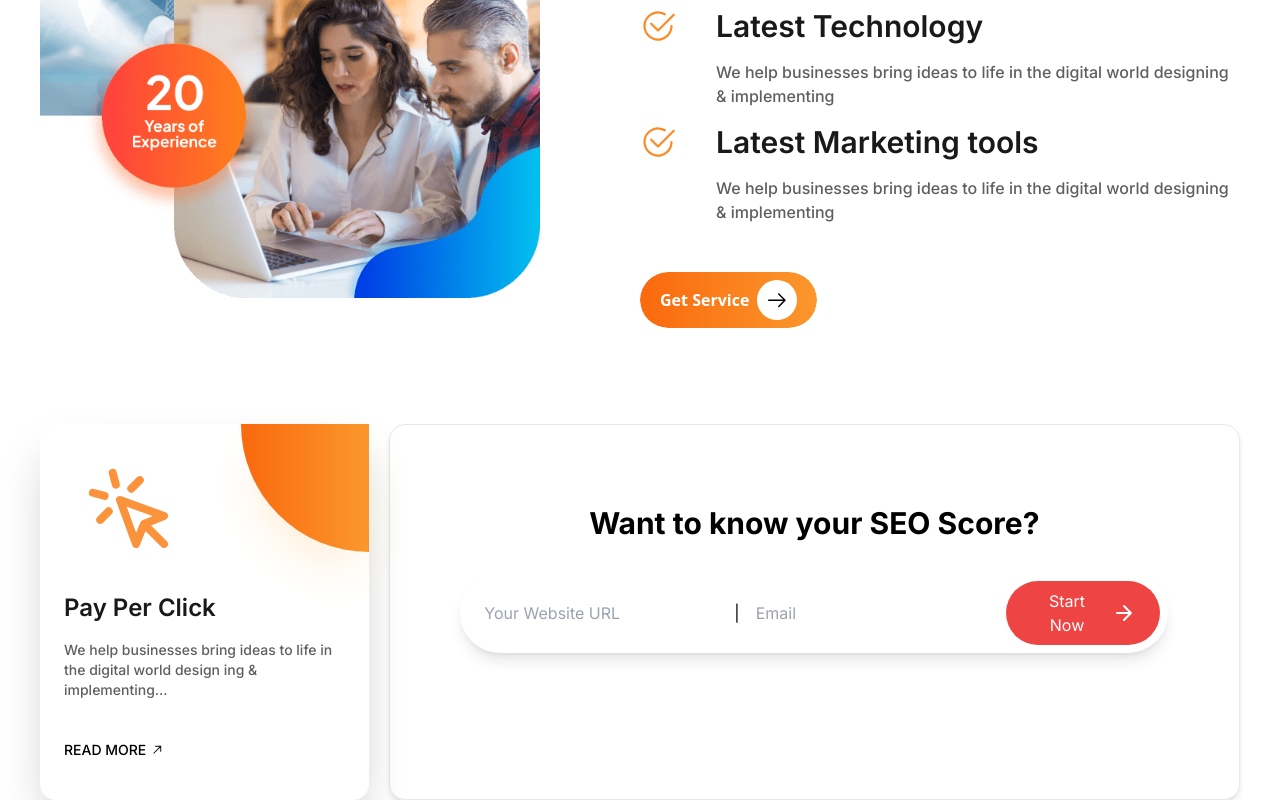
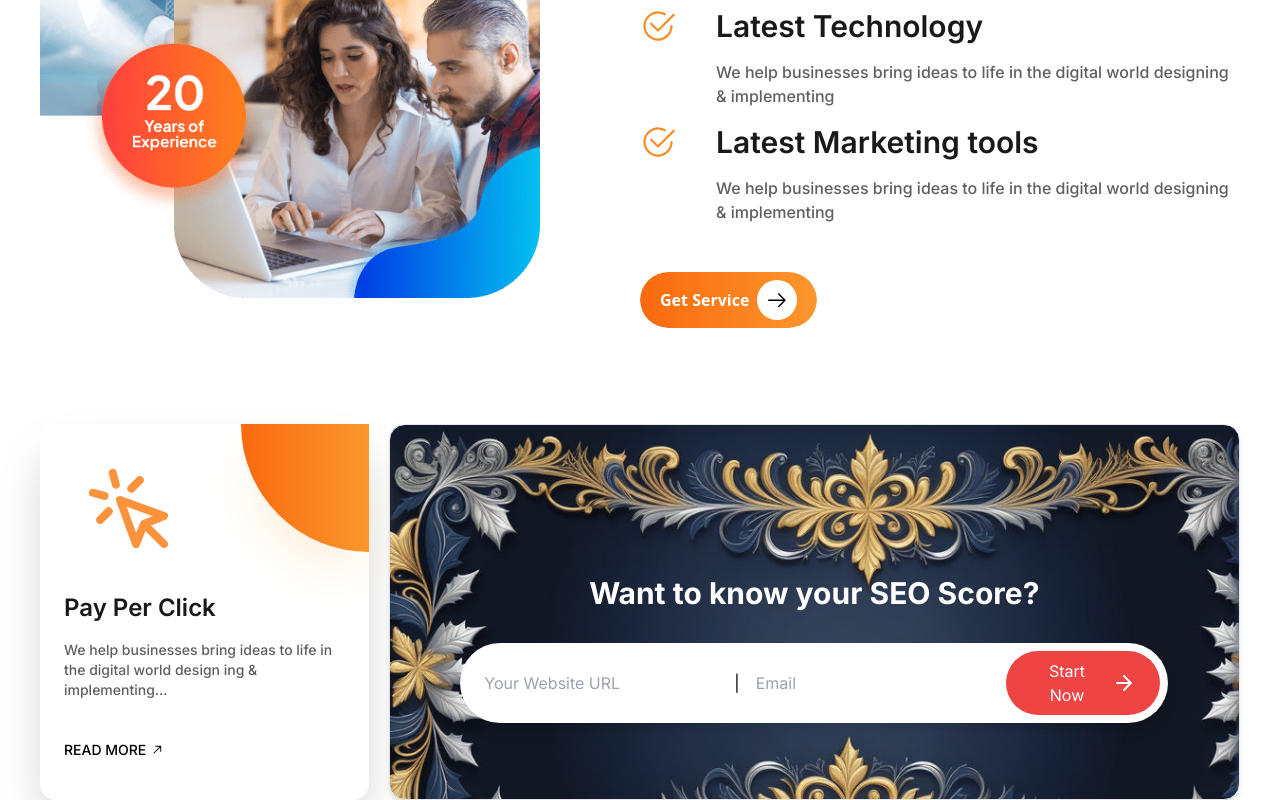
Before and after one commit to naymHdev/afiya-anjum-maya, a Next.js app: page / in a window 1280 px wide. Shown: the part 5209-6009 px from the top of the page. Built offline with nearby package versions, Linux system fonts and the light colour scheme.

Commit message:
create: a newslatter section

```diff
--- a/src/components/NewsLatter/index.jsx
+++ b/src/components/NewsLatter/index.jsx
@@ -28,9 +28,9 @@ const NewsLatter = () => {
             </div>
           </div>
           <div className=" col-span-full md:col-span-5">
-            <div className=" border rounded-2xl h-full shadow-md">
-              <div className=" mt-20 w-full mx-auto">
-                <h2 className=" text-3xl font-bold text-black text-center">
+            <div className=" border rounded-2xl h-full shadow-md bg-newsletter-bg bg-cover bg-no-repeat">
+              <div className=" mt-[150px] w-full mx-auto">
+                <h2 className=" text-3xl font-bold text-white text-center">
                   Want to know your SEO Score?
                 </h2>
                 <div className="bg-white rounded-full flex items-center justify-between p-2 shadow-lg max-w-3xl mx-auto w-10/12 mt-8">
--- a/tailwind.config.js
+++ b/tailwind.config.js
@@ -23,6 +23,7 @@ module.exports = {
         "gradient-conic":
           "conic-gradient(from 180deg at 50% 50%, var(--tw-gradient-stops))",
         "custom-gradient": "linear-gradient(to right, #fa690e, #fb972d)",
+        "newsletter-bg": "url('/news-bg.jpeg')",
       },
     },
   },
```
Also changed, not shown: public/news-bg.jpeg (added).
